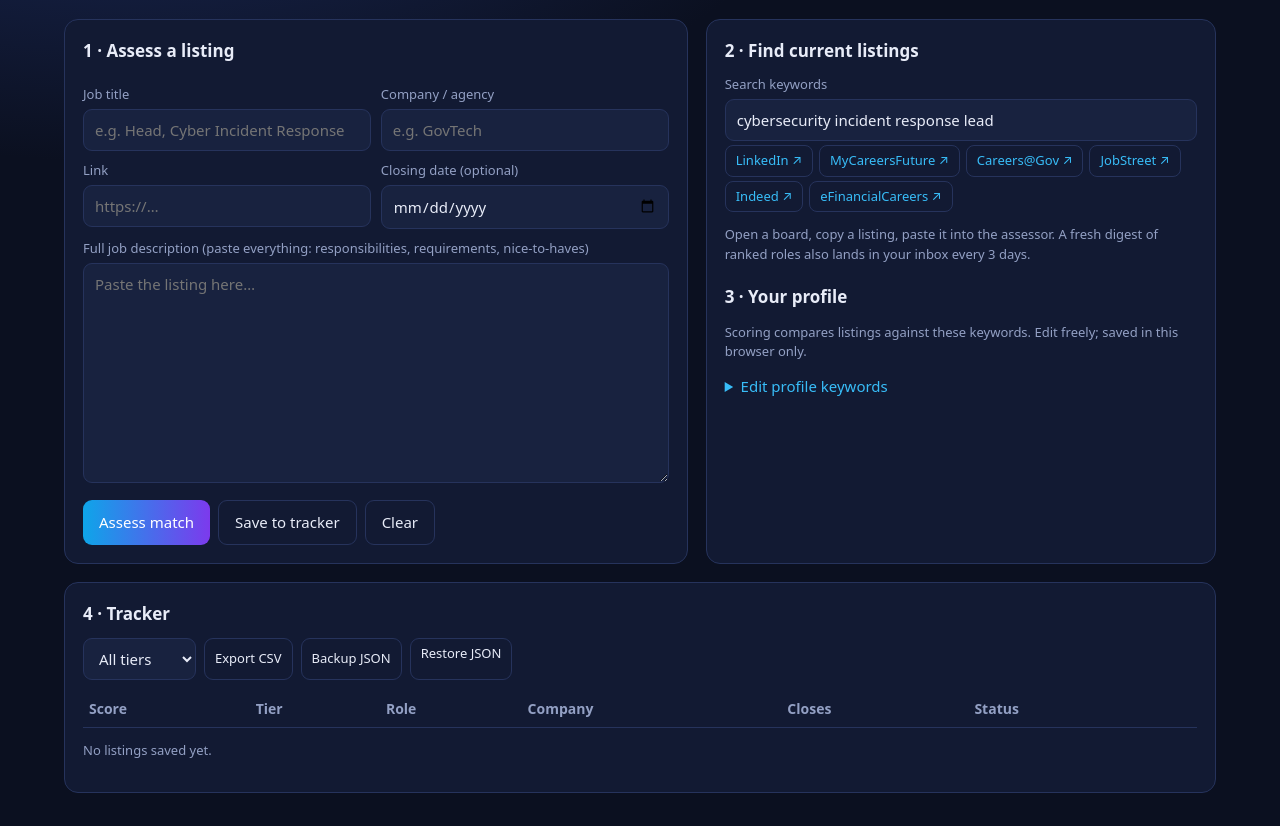
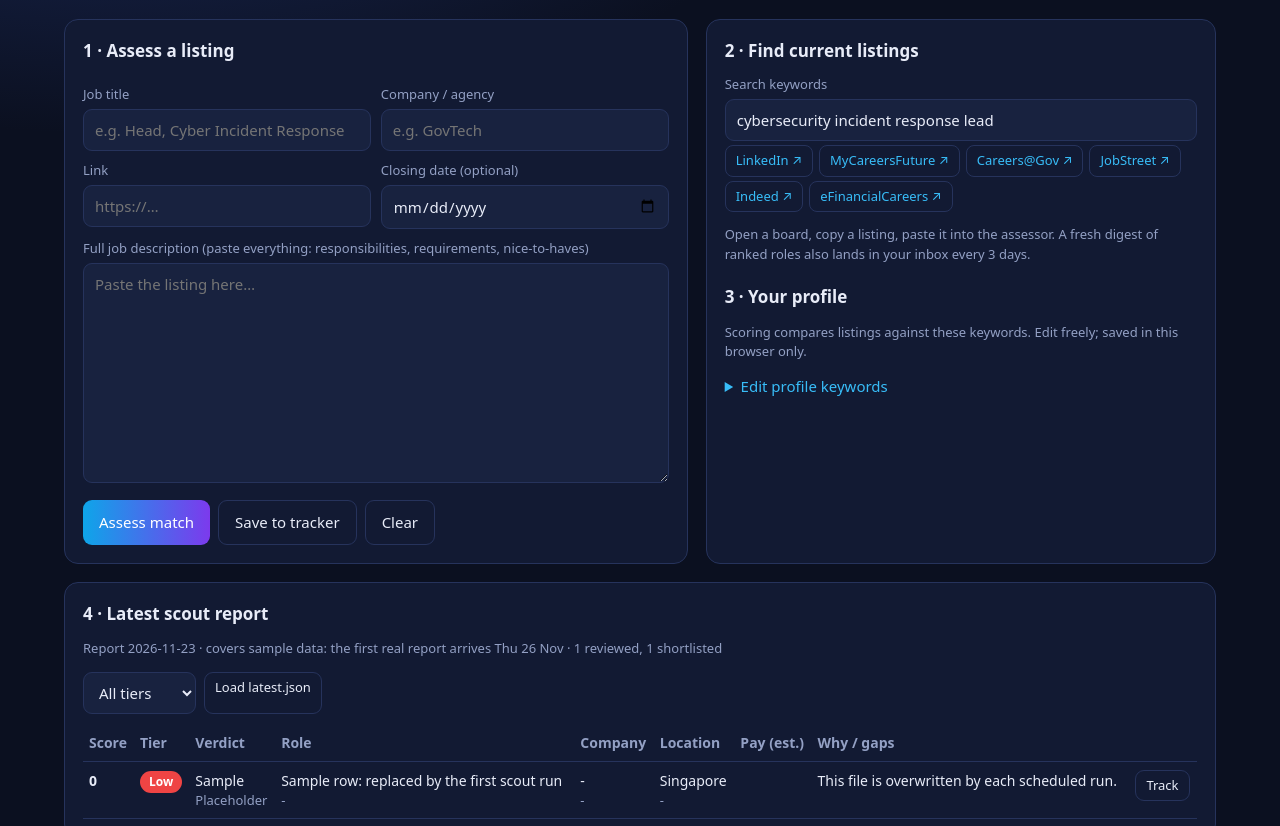
Before and after one commit to RiduanAhmad15/OpportHunters, a plain HTML site: page index.html in a window 1280 px wide. Shown: the part 100-926 px from the top of the page. Drawn offline with Linux system fonts and the light colour scheme.

Commit message:
Update index.html

```diff
--- a/index.html
+++ b/index.html
@@ -108,7 +108,21 @@
   </section>
 
   <section class="card full">
-    <h2>4 · Tracker</h2>
+    <h2>4 · Latest scout report</h2>
+    <p class="muted" id="scoutMeta">The job scout runs every Monday and Thursday and saves its ranked picks to <code>data/latest.json</code>; full write-ups are in the <code>reports/</code> folder.</p>
+    <div class="actions" style="margin-top:0;margin-bottom:10px">
+      <select id="scoutTier" style="width:auto"><option value="">All tiers</option><option>Very High</option><option>High</option><option>Mid</option><option>Low</option></select>
+      <label class="small ghost" style="margin:0;display:inline-block;border:1px solid var(--line);border-radius:9px;padding:5px 10px;cursor:pointer;color:var(--text)">Load latest.json<input type="file" id="loadScout" accept=".json" style="display:none"></label>
+    </div>
+    <table>
+      <thead><tr><th>Score</th><th>Tier</th><th>Verdict</th><th>Role</th><th>Company</th><th>Location</th><th>Pay (est.)</th><th>Why / gaps</th><th></th></tr></thead>
+      <tbody id="scoutRows"></tbody>
+    </table>
+    <p class="muted" id="scoutEmpty">No scout report loaded yet. When the page is served (GitHub Pages or Workers) it loads automatically; opened as a local file, use “Load latest.json”.</p>
+  </section>
+
+  <section class="card full">
+    <h2>5 · Tracker</h2>
     <div class="actions" style="margin-top:0;margin-bottom:10px">
       <select id="filterTier" style="width:auto"><option value="">All tiers</option><option>Very High</option><option>High</option><option>Mid</option><option>Low</option></select>
       <button class="small ghost" id="exportCsv">Export CSV</button>
@@ -127,7 +141,7 @@
 <script>
 (function(){
   "use strict";
-  var LS_PROFILE="oh_profile_v1", LS_JOBS="oh_jobs_v1";
+  var LS_PROFILE="oh_profile_v2", LS_JOBS="oh_jobs_v1";
   function lsGet(k,d){try{var v=localStorage.getItem(k);return v?JSON.parse(v):d}catch(e){return d}}
   function lsSet(k,v){try{localStorage.setItem(k,JSON.stringify(v))}catch(e){}}
 
@@ -136,16 +150,16 @@
     years:25,
     groups:[
       {name:"Incident response & detection",weight:30,keys:["incident response","incident detection","incident management","sirt","csirt","cert","dfir","digital forensics","threat detection","threat hunting","crisis management","crisis exercise","tabletop","playbook","ioc","indicators of compromise","cve","vulnerability management","threat intelligence","cyber threat intelligence","red team","purple team","breach","containment"]},
-      {name:"SOC & security engineering",weight:20,keys:["soc","security operations","siem","soar","edr","xdr","ndr","ddos","waf","splunk","qradar","sentinel","log analytics","detection engineering","use case","mitre att&ck","att&ck","d3fend","firewall","cloud security","zero trust","network security"]},
-      {name:"Leadership & governance",weight:20,keys:["lead","leader","leadership","head","director","manager","management","stakeholder","strategy","roadmap","governance","risk management","budget","team","mentor","board","senior management","programme","program","policy","framework","nist","iso 27001","compliance","audit"]},
+      {name:"SOC & security engineering",weight:20,keys:["soc","security operations","cyber operations","siem","soar","edr","xdr","ndr","ddos","waf","splunk","qradar","chronicle","google secops","sentinel","log analytics","detection engineering","use case","mitre att&ck","att&ck","d3fend","firewall","endpoint security","network security","identity security","cloud security","cloud","devsecops","zero trust","bug bounty","va/pt","vapt","penetration testing","anti-scam","fraud"]},
+      {name:"Leadership & governance",weight:20,keys:["lead","leader","leadership","head","director","deputy director","manager","management","stakeholder","strategy","roadmap","governance","risk management","resilience","regulator","regulators","budget","team","mentor","board","senior management","programme","program","project management","policy","framework","nist","nist csf","compliance","audit","cciso","pmp","ceh"]},
       {name:"AI & automation",weight:15,keys:["ai","artificial intelligence","genai","generative ai","llm","machine learning","ml","agentic","ai agent","automation","ai security","securing ai","atlas","prompt injection","ai governance","python","copilot"]},
-      {name:"Sector & domain fit",weight:15,keys:["critical information infrastructure","cii","critical infrastructure","government","public sector","public service","govtech","csa","cyber security agency","singapore","smart nation","transport","payments","financial services","mas trm","cybersecurity act","national","defence","ot security","infrastructure"]}
+      {name:"Sector & domain fit",weight:15,keys:["critical information infrastructure","cii","critical infrastructure","government","statutory board","cyber defence exercise","cyberstar","cyberguard","aviation","airport","telco","telecommunications","public sector","public service","govtech","csa","cyber security agency","singapore","smart nation","transport","payments","financial services","mas trm","cybersecurity act","national","defence","ot security","infrastructure"]}
     ],
     negatives:["intern","internship","fresh graduate","graduate programme","entry level","entry-level","junior","0-2 years","1-2 years","1-3 years","no experience","part-time","sales quota","commission only"]
   };
 
   // Common requirement terms we check for even if they are not in the profile (to surface gaps).
-  var GAP_TERMS=["cissp","cism","cisa","ccsp","gcih","gcfa","oscp","crest","giac","ccisp","aws","azure","gcp","kubernetes","devsecops","appsec","penetration testing","iam","pam","grc","ot security","ics","scada","privacy","pdpa","data protection","iso 27001","nist csf","mas trm","cloud","malware analysis","reverse engineering","budget ownership","p&l","people management","degree","master","mba","security clearance","japanese","mandarin","bahasa","on-call","24/7","shift"];
+  var GAP_TERMS=["cissp","cism","cisa","ccsp","gcih","gcfa","oscp","crest","giac","aws","azure","gcp","kubernetes","devsecops","appsec","penetration testing","iam","pam","grc","ot security","ics","scada","privacy","pdpa","data protection","iso 27001","nist csf","mas trm","cloud","malware analysis","reverse engineering","budget ownership","p&l","people management","degree","master","mba","security clearance","japanese","mandarin","bahasa","on-call","24/7","shift"];
 
   var profile=lsGet(LS_PROFILE,null)||JSON.parse(JSON.stringify(DEFAULT_PROFILE));
   var jobs=lsGet(LS_JOBS,[]);
@@ -309,6 +323,31 @@
     try{var d=JSON.parse(r.result);if(Array.isArray(d.jobs))jobs=d.jobs;if(d.profile&&d.profile.groups)profile=d.profile;lsSet(LS_JOBS,jobs);lsSet(LS_PROFILE,profile);drawProfile();drawTable();alertBox("Restored.")}catch(err){alertBox("That file could not be read.")}};r.readAsText(f)};
 
   drawTable();
+
+  // Scout report (data/latest.json written by the scheduled job scout)
+  var scout=null;
+  function drawScout(){
+    var body=$("scoutRows");
+    if(!scout||!Array.isArray(scout.jobs)){body.innerHTML="";$("scoutEmpty").style.display="block";return}
+    $("scoutEmpty").style.display="none";
+    $("scoutMeta").textContent="Report "+(scout.generated||"")+(scout.window?" · covers "+scout.window:"")+" · "+(scout.reviewed||scout.jobs.length)+" reviewed, "+scout.jobs.length+" shortlisted";
+    var f=$("scoutTier").value;
+    body.innerHTML=scout.jobs.filter(function(j){return !f||j.tier===f}).map(function(j){
+      var u=safeUrl(j.url);
+      var role=u?'<a href="'+esc(u)+'" target="_blank" rel="noopener noreferrer">'+esc(j.title)+'</a>':esc(j.title);
+      return '<tr><td><b>'+esc(j.score)+'</b></td><td><span class="tier '+tierClass(j.tier)+'" style="padding:2px 9px;font-size:12px">'+esc(j.tier)+'</span></td><td>'+esc(j.verdict||"")+(j.status?'<div class="muted">'+esc(j.status)+'</div>':'')+'</td><td>'+role+'<div class="muted">'+esc(j.source||"")+(j.posted?" · "+esc(j.posted):"")+'</div></td><td>'+esc(j.company)+'<div class="muted">'+esc(j.industry||"")+'</div></td><td>'+esc(j.location||"")+'<div class="muted">'+esc(j.work_mode||"")+'</div></td><td>'+esc(j.salary_estimate||"")+'<div class="muted">'+esc(j.comp_rating||"")+'</div></td><td>'+esc(j.why||"")+(j.gaps?'<div class="muted">Gap: '+esc(j.gaps)+'</div>':'')+'</td><td><button class="small ghost" data-track="'+esc(j.url||j.title)+'">Track</button></td></tr>';
+    }).join("");
+  }
+  $("scoutTier").onchange=drawScout;
+  $("scoutRows").addEventListener("click",function(e){var k=e.target.dataset.track;if(!k||!scout)return;
+    var j=scout.jobs.filter(function(x){return (x.url||x.title)===k})[0];if(!j)return;
+    if(jobs.some(function(x){return x.link&&x.link===safeUrl(j.url)})){alertBox("Already in tracker.");return}
+    jobs.push({id:Date.now(),title:j.title||"(untitled role)",company:j.company||"",link:safeUrl(j.url),closing:j.closing||"",score:Number(j.score)||0,tier:j.tier||"Mid",status:"Interested",added:new Date().toISOString().slice(0,10)});
+    lsSet(LS_JOBS,jobs);drawTable();alertBox("Added to tracker.")});
+  $("loadScout").onchange=function(e){var f=e.target.files[0];if(!f)return;var r=new FileReader();r.onload=function(){try{scout=JSON.parse(r.result);drawScout()}catch(err){alertBox("That file could not be read.")}};r.readAsText(f)};
+  if(location.protocol.indexOf("http")===0){fetch("data/latest.json",{cache:"no-store"}).then(function(r){return r.ok?r.json():null}).then(function(d){if(d){scout=d;drawScout()}}).catch(function(){})}
+  drawScout();
+
   window.__oh={assess:assess};
 })();
 </script>
```
